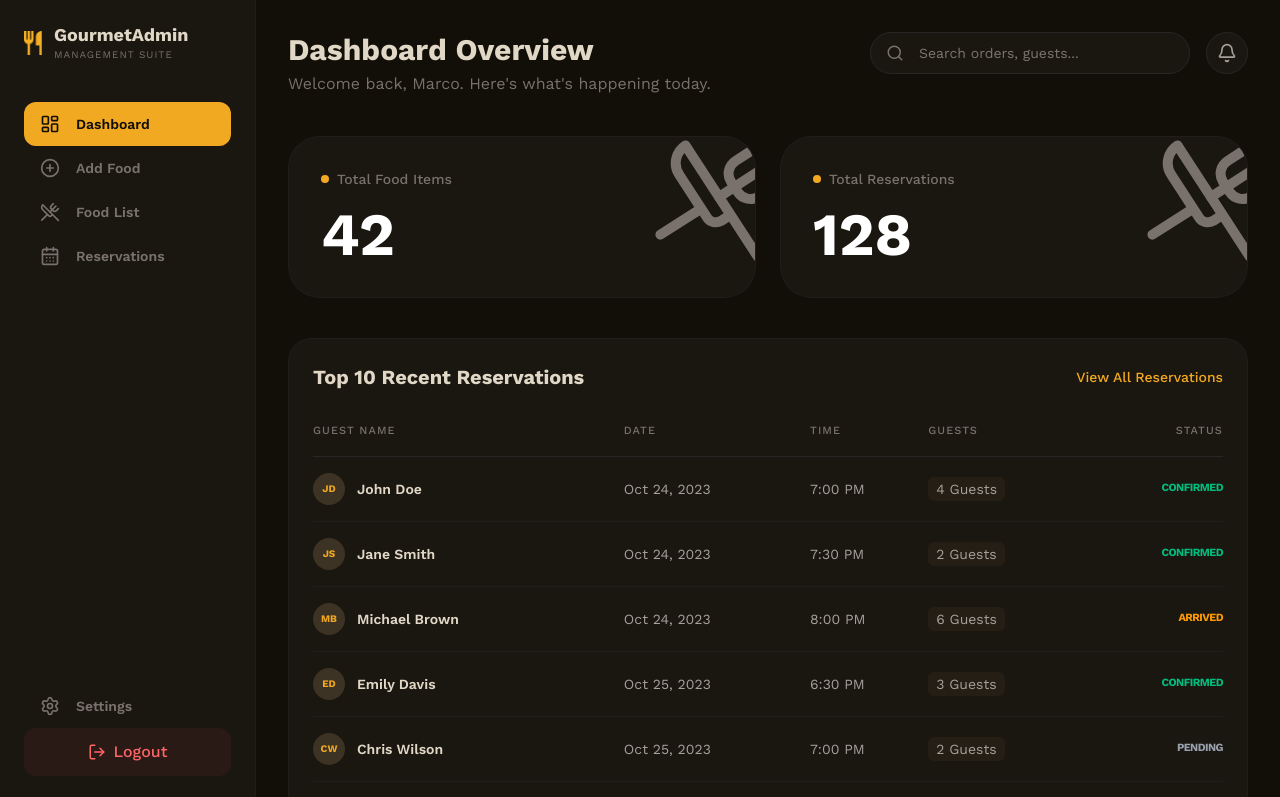
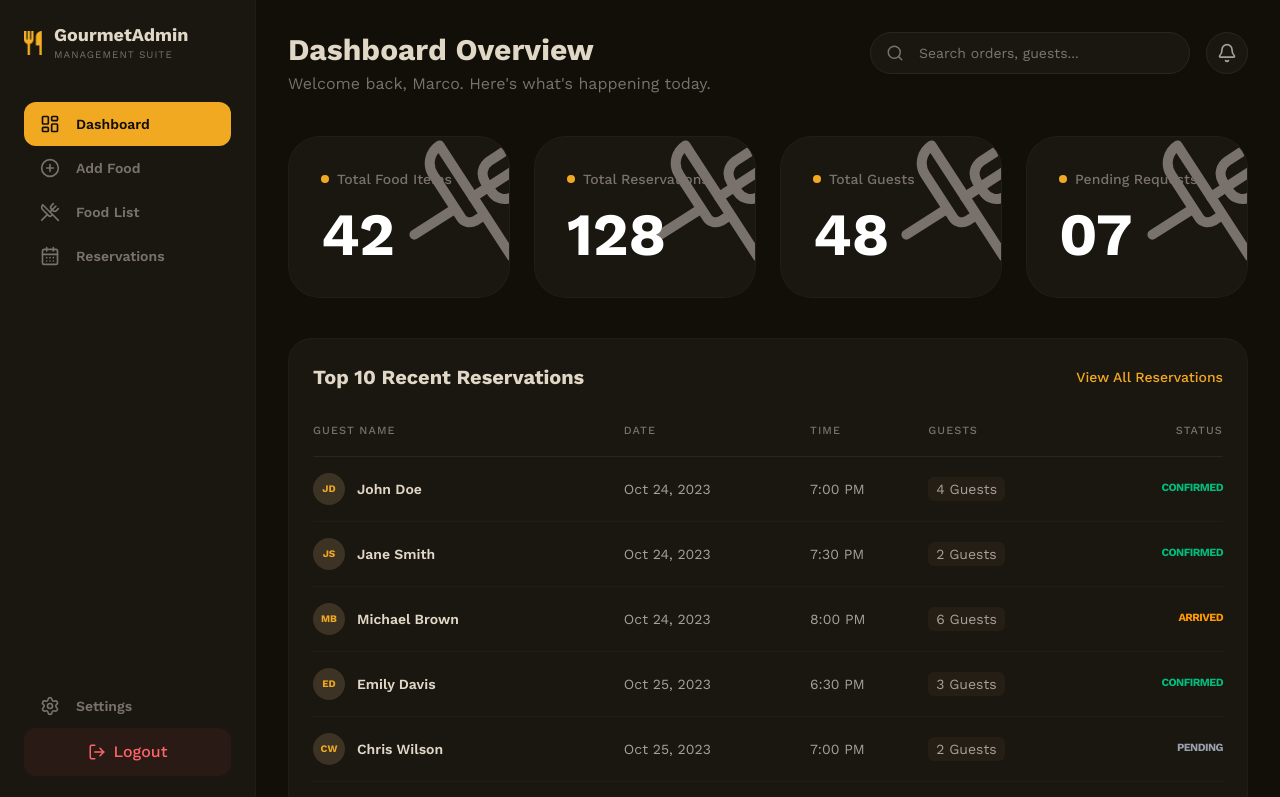
Before and after one commit to ferdoushasanpr/VantageTable, a Next.js app: page /dashboard in a window 1280 px wide. Shown: the top 797 px of the page. Built offline with nearby package versions, Linux system fonts and the light colour scheme.

Commit message:
mod: StatCard Added for Total Guest and Pending Request to Dashboard

```diff
--- a/app/(admin)/dashboard/page.tsx
+++ b/app/(admin)/dashboard/page.tsx
@@ -90,9 +90,11 @@ const DashboardPage = (): React.ReactNode => {
       </header>
 
       {/* Stats Grid */}
-      <div className="grid grid-cols-2 gap-6 mb-10">
+      <div className="grid grid-cols-4 gap-6 mb-10">
         <StatCard title="Total Food Items" value="42" />
         <StatCard title="Total Reservations" value="128" />
+        <StatCard title="Total Guests" value="48" />
+        <StatCard title="Pending Requests" value="07" />
       </div>
 
       {/* Reservations Table */}
```
